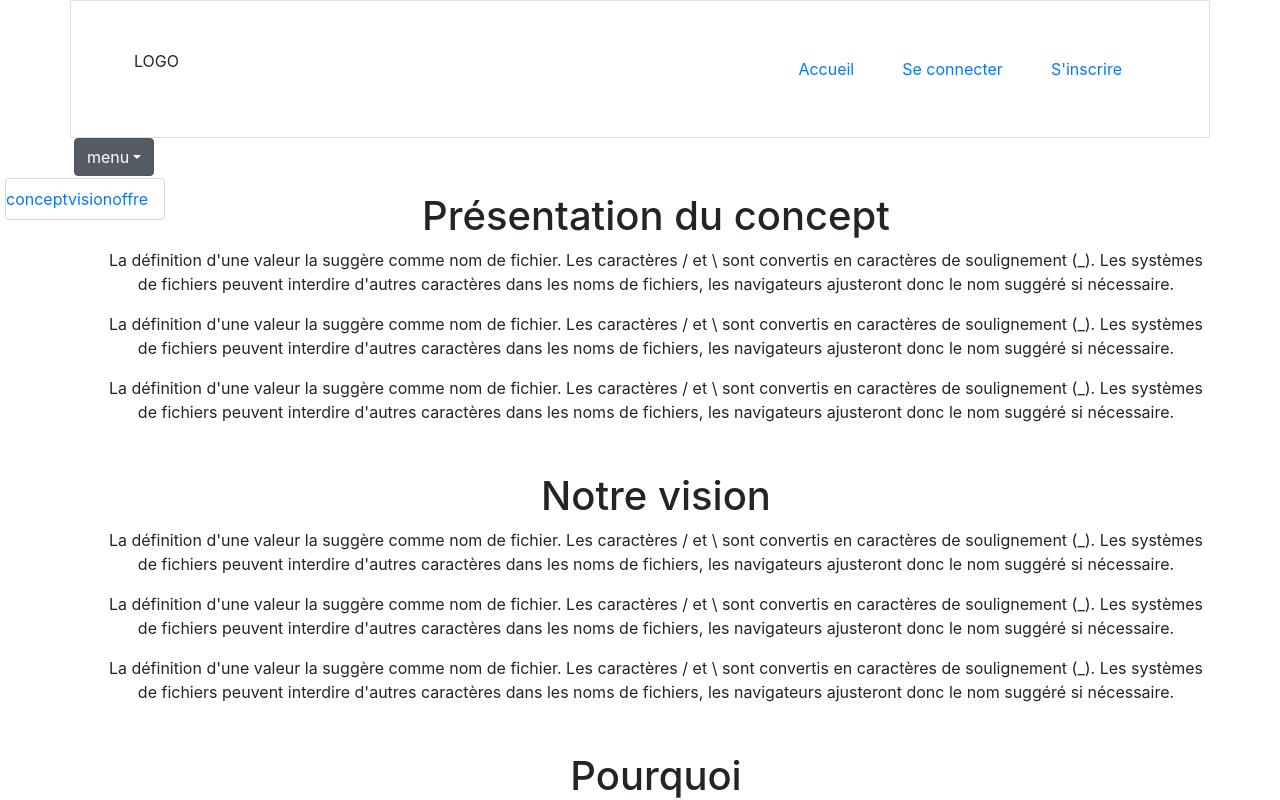
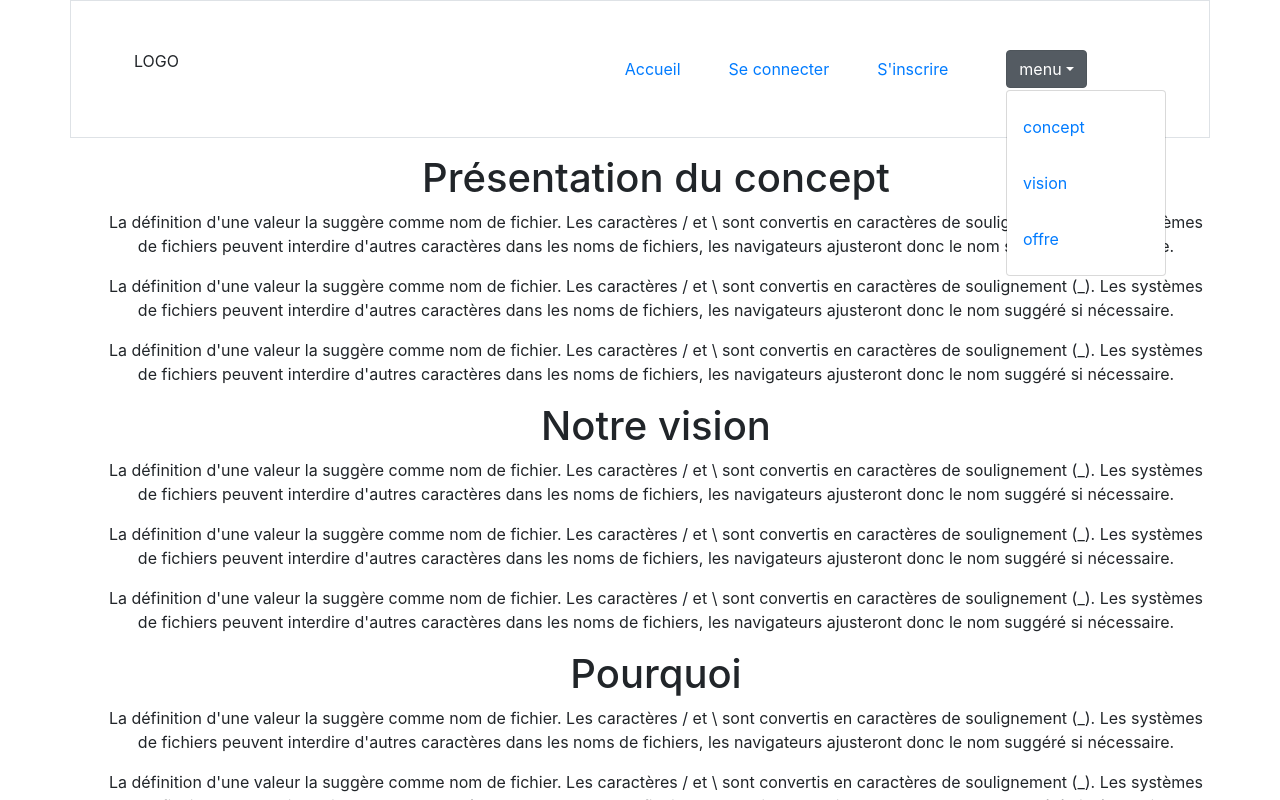
Before and after one commit to ghislaingirardeau/Planet_music, a Nuxt app: page / in a window 1280 px wide. Both pictures are taken after a click on the button "menu". Shown: the top 800 px of the page. Built offline with nearby package versions, Linux system fonts and the light colour scheme.

Commit message:
test toogle nav index

```diff
--- a/components/navBar.vue
+++ b/components/navBar.vue
@@ -1,12 +1,21 @@
 <template>
   <header class="row align-items-center border p-5">
 
-    <p class="col-6">LOGO</p>
+    <p class="col-4">LOGO</p>
+
     <nav class="col-6 text-right">
       <nuxt-link :to="{name: 'index'}" class="p-4">Accueil</nuxt-link>
       <nuxt-link :to="{name: 'login'}" class="p-4">Se connecter</nuxt-link>
       <nuxt-link :to="{name: 'signup'}" class="p-4">S'inscrire</nuxt-link>
+    </nav>
 
+    <nav class="col-2">
+    <b-dropdown class="mx-1" left text="menu">
+      <b-link class="d-block p-3" href="#concept">concept</b-link>
+      <b-link class="d-block p-3" href="#vision">vision</b-link>
+      <b-link class="d-block p-3" href="#offre">offre</b-link>
+    </b-dropdown>
     </nav>
+
   </header>
 </template>
--- a/pages/index.vue
+++ b/pages/index.vue
@@ -1,24 +1,17 @@
 <template>
   <main class="row text-center">
 
-    <aside>
-    <b-dropdown class="mx-1" right text="menu">
-      <b-link href="#concept">concept</b-link>
-      <b-link href="#vision">vision</b-link>
-      <b-link href="#offre">offre</b-link>
-    </b-dropdown>
+    <div data-spy="scroll" data-target="#navbar-example2" data-offset="0">
 
-    </aside>
-
-    <article id="concept" class="col-12 m-3">
-      <h1>Présentation du concept</h1>
+      <article class="col-12 m-3">
+        <h1 id="concept">Présentation du concept</h1>
         <p>La définition d'une valeur la suggère comme nom de fichier. Les caractères / et \ sont convertis en caractères de soulignement (_). Les systèmes de fichiers peuvent interdire d'autres caractères dans les noms de fichiers, les navigateurs ajusteront donc le nom suggéré si nécessaire.</p>
         <p>La définition d'une valeur la suggère comme nom de fichier. Les caractères / et \ sont convertis en caractères de soulignement (_). Les systèmes de fichiers peuvent interdire d'autres caractères dans les noms de fichiers, les navigateurs ajusteront donc le nom suggéré si nécessaire.</p>
         <p>La définition d'une valeur la suggère comme nom de fichier. Les caractères / et \ sont convertis en caractères de soulignement (_). Les systèmes de fichiers peuvent interdire d'autres caractères dans les noms de fichiers, les navigateurs ajusteront donc le nom suggéré si nécessaire.</p>
       </article>
 
-    <article id="vision" class="col-12 m-3">
-      <h1>Notre vision</h1>
+      <article class="col-12 m-3">
+        <h1 id="vision">Notre vision</h1>
         <p>La définition d'une valeur la suggère comme nom de fichier. Les caractères / et \ sont convertis en caractères de soulignement (_). Les systèmes de fichiers peuvent interdire d'autres caractères dans les noms de fichiers, les navigateurs ajusteront donc le nom suggéré si nécessaire.</p>
         <p>La définition d'une valeur la suggère comme nom de fichier. Les caractères / et \ sont convertis en caractères de soulignement (_). Les systèmes de fichiers peuvent interdire d'autres caractères dans les noms de fichiers, les navigateurs ajusteront donc le nom suggéré si nécessaire.</p>
         <p>La définition d'une valeur la suggère comme nom de fichier. Les caractères / et \ sont convertis en caractères de soulignement (_). Les systèmes de fichiers peuvent interdire d'autres caractères dans les noms de fichiers, les navigateurs ajusteront donc le nom suggéré si nécessaire.</p>
@@ -31,10 +24,12 @@
         <p>La définition d'une valeur la suggère comme nom de fichier. Les caractères / et \ sont convertis en caractères de soulignement (_). Les systèmes de fichiers peuvent interdire d'autres caractères dans les noms de fichiers, les navigateurs ajusteront donc le nom suggéré si nécessaire.</p>
       </article>
 
-    <article id="offre" class="col-12 m-3">
-      <h1>Comprendre notre offre</h1>
+      <article class="col-12 m-3">
+        <h1 id="offre">Comprendre notre offre</h1>
         <p>La définition d'une valeur la suggère comme nom de fichier. Les caractères / et \ sont convertis en caractères de soulignement (_). Les systèmes de fichiers peuvent interdire d'autres caractères dans les noms de fichiers, les navigateurs ajusteront donc le nom suggéré si nécessaire.</p>
       </article>
+    </div>
+
 
   </main>
 </template>
```
Lines whose indentation alone changed are shown as unchanged.
